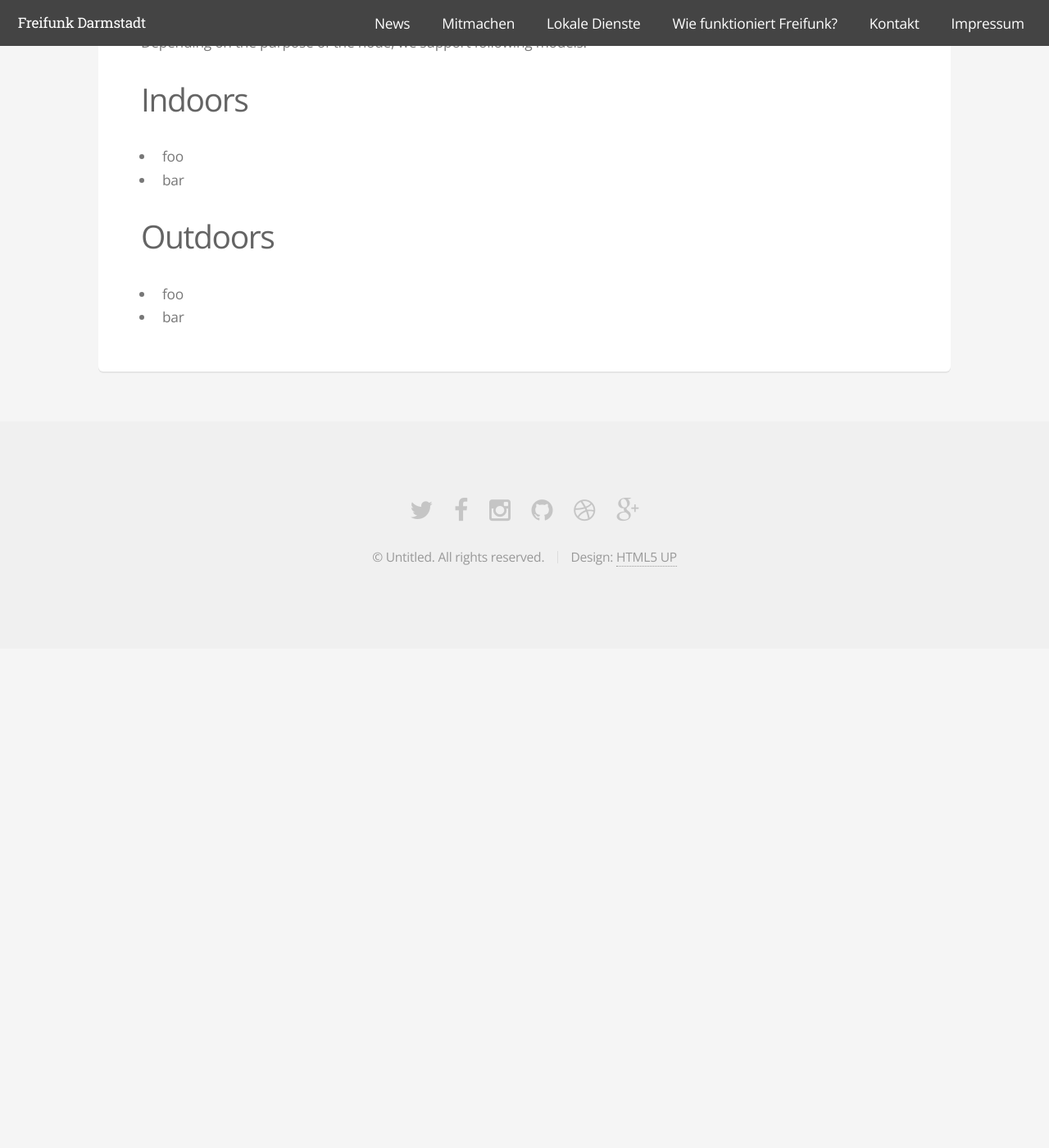
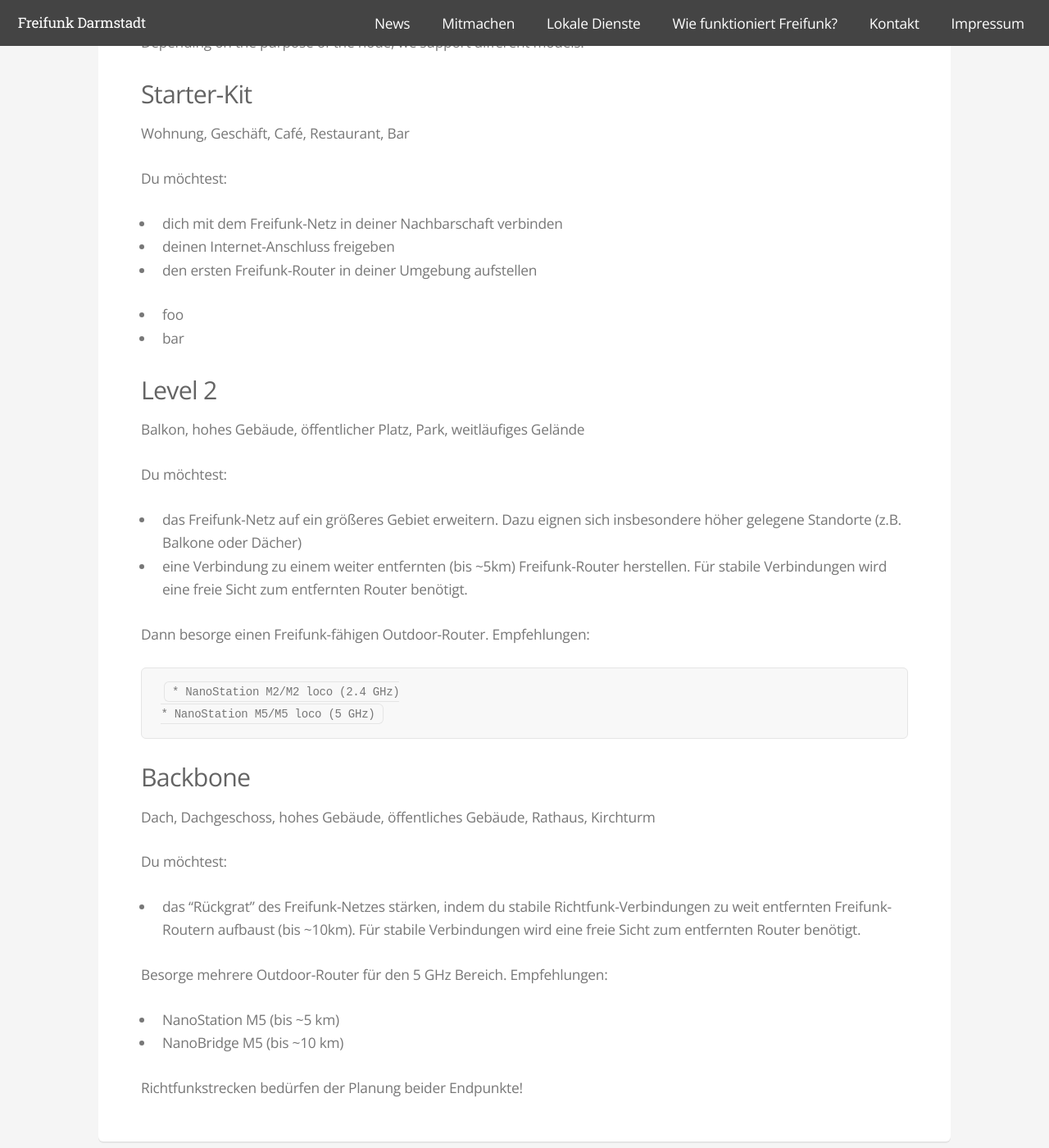
Before and after one commit to mdrenger/darmstadt.freifunk.net, a Jekyll site: the page built from pages/mitmachen/unterstuetzte_geraete.md, in a window 1280 px wide and 1400 px high, scrolled down 538 px. Shown: the whole window at 82% size. Built offline with Jekyll 4.4.1, drawn with Linux system fonts in a browser that asks for light colours; before the commit the page ends 1329 px from its top, so only the background shows below that.

Commit message:
described the 3 options

```diff
--- a/pages/mitmachen/unterstuetzte_geraete.md
+++ b/pages/mitmachen/unterstuetzte_geraete.md
@@ -15,14 +15,44 @@ Es gibt im Grunde drei Wege um am Freifunknetz teilzunehmen:
 
 Wenn du ein Gerät schon hast, oder selber kaufen willst, überprüfe ob Firmware dafür existiert. Das kann man auf der <a href="http://update.freifunk-darmstadt.de/">Firmwaredownloadseite</a> oder einfach bei uns Nachfragen. Die Geräte die es vom DSL- oder Kabelprovider gibt sind dafür in der Regel nicht geeignet.
 
-Depending on the purpose of the node, we support following models:
+Depending on the purpose of the node, we support different models:
 
-Indoors
--------
+### Starter-Kit
+Wohnung, Geschäft, Café, Restaurant, Bar
+
+Du möchtest:
+
+* dich mit dem Freifunk-Netz in deiner Nachbarschaft verbinden
+* deinen Internet-Anschluss freigeben
+* den ersten Freifunk-Router in deiner Umgebung aufstellen
+
  * foo
  * bar
 
-Outdoors
--------
- * foo
- * bar
+### Level 2
+
+Balkon, hohes Gebäude, öffentlicher Platz, Park, weitläufiges Gelände
+
+Du möchtest:
+
+* das Freifunk-Netz auf ein größeres Gebiet erweitern. Dazu eignen sich insbesondere höher gelegene Standorte (z.B. Balkone oder Dächer)
+* eine Verbindung zu einem weiter entfernten (bis ~5km) Freifunk-Router herstellen. Für stabile Verbindungen wird eine freie Sicht zum entfernten Router benötigt.
+
+
+Dann besorge einen Freifunk-fähigen Outdoor-Router. Empfehlungen:
+
+	* NanoStation M2/M2 loco (2.4 GHz)
+	* NanoStation M5/M5 loco (5 GHz)
+
+### Backbone
+
+Dach, Dachgeschoss, hohes Gebäude, öffentliches Gebäude, Rathaus, Kirchturm
+
+Du möchtest:
+* das "Rückgrat" des Freifunk-Netzes stärken, indem du stabile Richtfunk-Verbindungen zu weit entfernten Freifunk-Routern aufbaust (bis ~10km). Für stabile Verbindungen wird eine freie Sicht zum entfernten Router benötigt.
+
+Besorge mehrere Outdoor-Router für den 5 GHz Bereich. Empfehlungen:
+* NanoStation M5 (bis ~5 km)
+* NanoBridge M5 (bis ~10 km)
+
+Richtfunkstrecken bedürfen der Planung beider Endpunkte!
```
